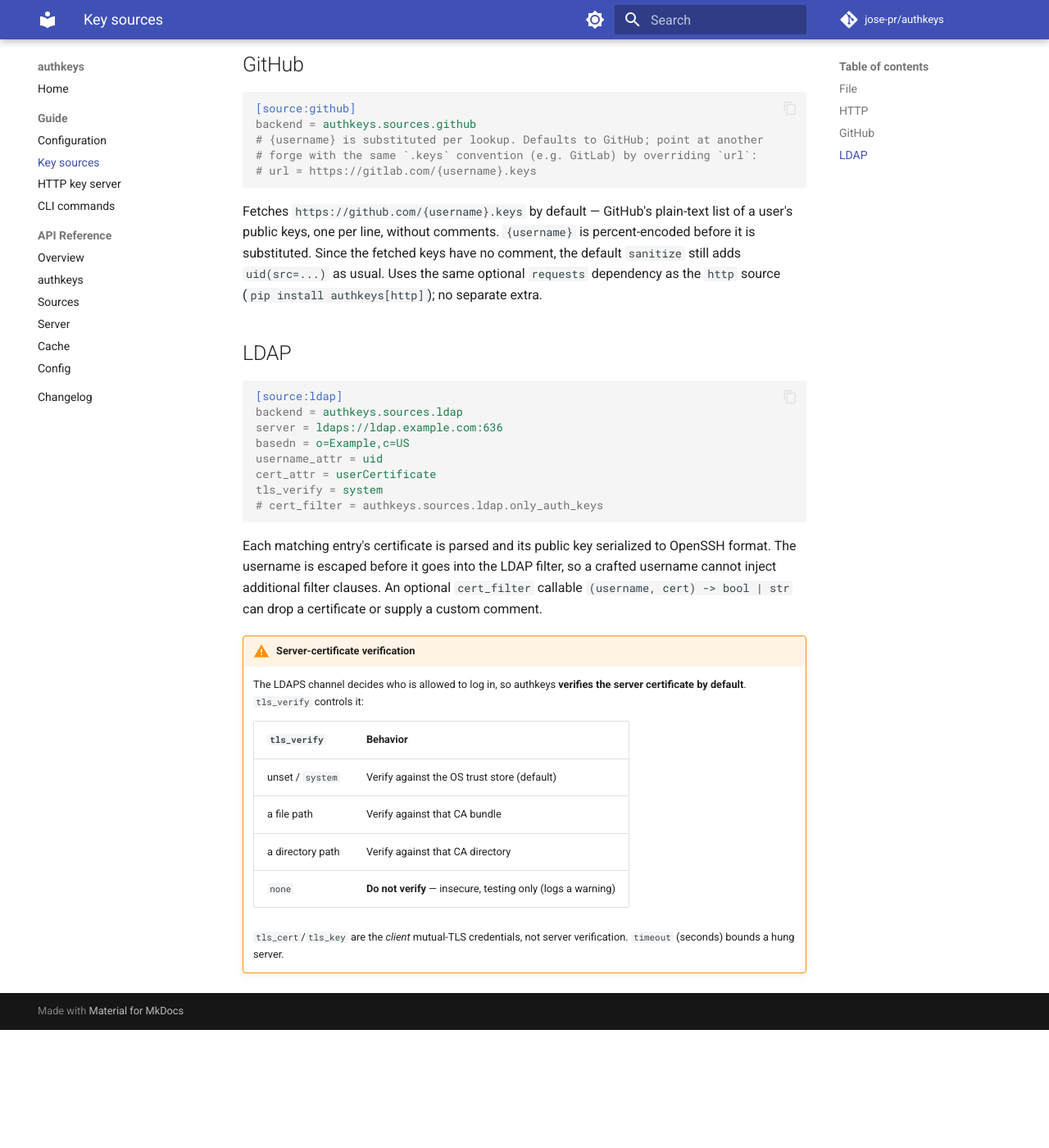
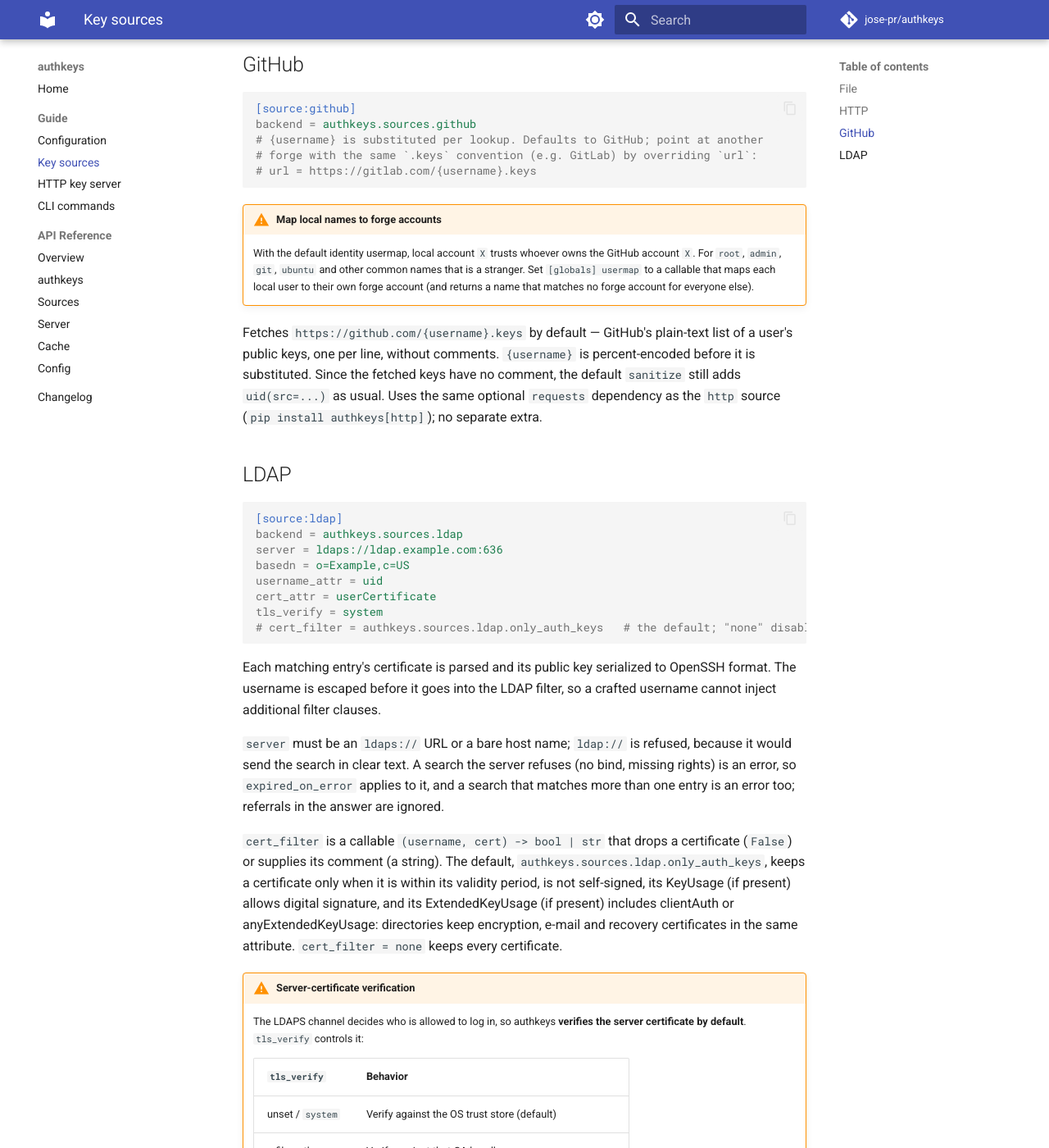
Before and after one commit to jose-pr/authkeys, an MkDocs documentation site: the page built from docs/guide/sources.md, in a window 1280 px wide and 1400 px high, scrolled down 1162 px. Shown: the whole window at 82% size. Built offline with MkDocs 1.6.1 and Material for MkDocs 9.7.7, drawn with Linux system fonts in a browser that asks for light colours; comment, search, counter and statistics services are not loaded; before the commit the page ends 2418 px from its top, so only the background shows below that.

Commit message:
docs: dedicated command user, github usermap warning, and the new safeguards
README and guides recommend a dedicated AuthorizedKeysCommandUser, warn
about the github source's identity mapping, and describe the user-file
checks, max_stale, the serve limits and Bearer auth, and the ldap source's
URL, error and filter rules. The API header's completion and default-command
lines match the CLI.

````diff
--- a/docs/guide/sources.md
+++ b/docs/guide/sources.md
@@ -55,6 +55,13 @@
 # url = https://gitlab.com/{username}.keys
 ```
 
+!!! warning "Map local names to forge accounts"
+    With the default identity usermap, local account `X` trusts whoever owns the
+    GitHub account `X`. For `root`, `admin`, `git`, `ubuntu` and other common
+    names that is a stranger. Set `[globals] usermap` to a callable that maps
+    each local user to their own forge account (and returns a name that matches
+    no forge account for everyone else).
+
 Fetches `https://github.com/{username}.keys` by default — GitHub's plain-text
 list of a user's public keys, one per line, without comments. `{username}` is
 percent-encoded before it is substituted. Since the fetched keys have no
@@ -72,14 +79,26 @@
 username_attr = uid
 cert_attr = userCertificate
 tls_verify = system
-# cert_filter = authkeys.sources.ldap.only_auth_keys
+# cert_filter = authkeys.sources.ldap.only_auth_keys   # the default; "none" disables it
 ```
 
 Each matching entry's certificate is parsed and its public key serialized to
 OpenSSH format. The username is escaped before it goes into the LDAP filter, so a
-crafted username cannot inject additional filter clauses. An optional
-`cert_filter` callable `(username, cert) -> bool | str` can drop a certificate or
-supply a custom comment.
+crafted username cannot inject additional filter clauses.
+
+`server` must be an `ldaps://` URL or a bare host name; `ldap://` is refused,
+because it would send the search in clear text. A search the server refuses (no
+bind, missing rights) is an error, so `expired_on_error` applies to it, and a
+search that matches more than one entry is an error too; referrals in the answer
+are ignored.
+
+`cert_filter` is a callable `(username, cert) -> bool | str` that drops a
+certificate (`False`) or supplies its comment (a string). The default,
+`authkeys.sources.ldap.only_auth_keys`, keeps a certificate only when it is within
+its validity period, is not self-signed, its KeyUsage (if present) allows digital
+signature, and its ExtendedKeyUsage (if present) includes clientAuth or
+anyExtendedKeyUsage: directories keep encryption, e-mail and recovery
+certificates in the same attribute. `cert_filter = none` keeps every certificate.
 
 !!! warning "Server-certificate verification"
     The LDAPS channel decides who is allowed to log in, so authkeys **verifies the
````
Also changed, not shown: CHANGELOG.md (+10 -0 lines), README.md (+5 -1 lines), docs/guide/configuration.md (+19 -0 lines), docs/guide/server.md (+8 -0 lines), docs/index.md (+5 -1 lines), src/authkeys/AGENTS.md (+8 -5 lines), 1 other file.
